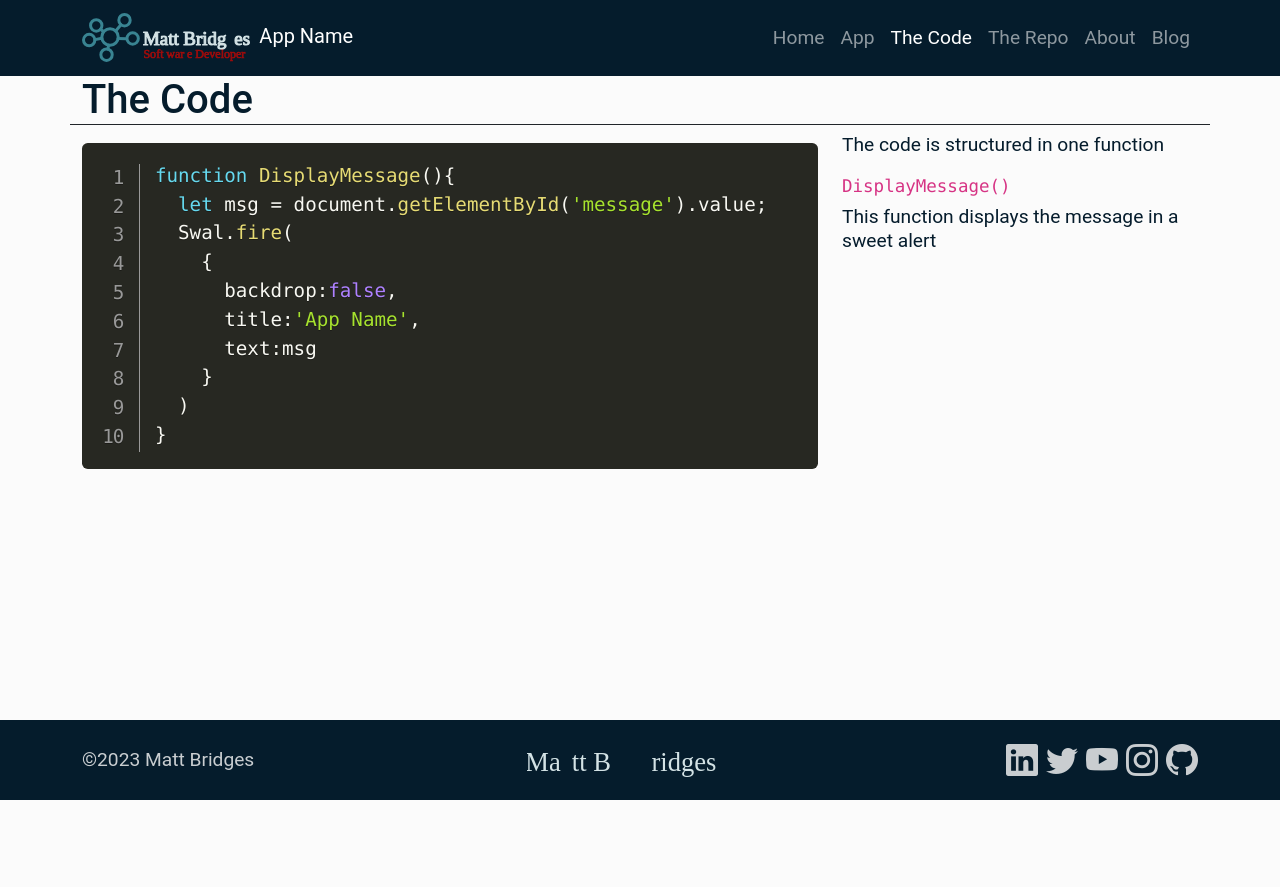
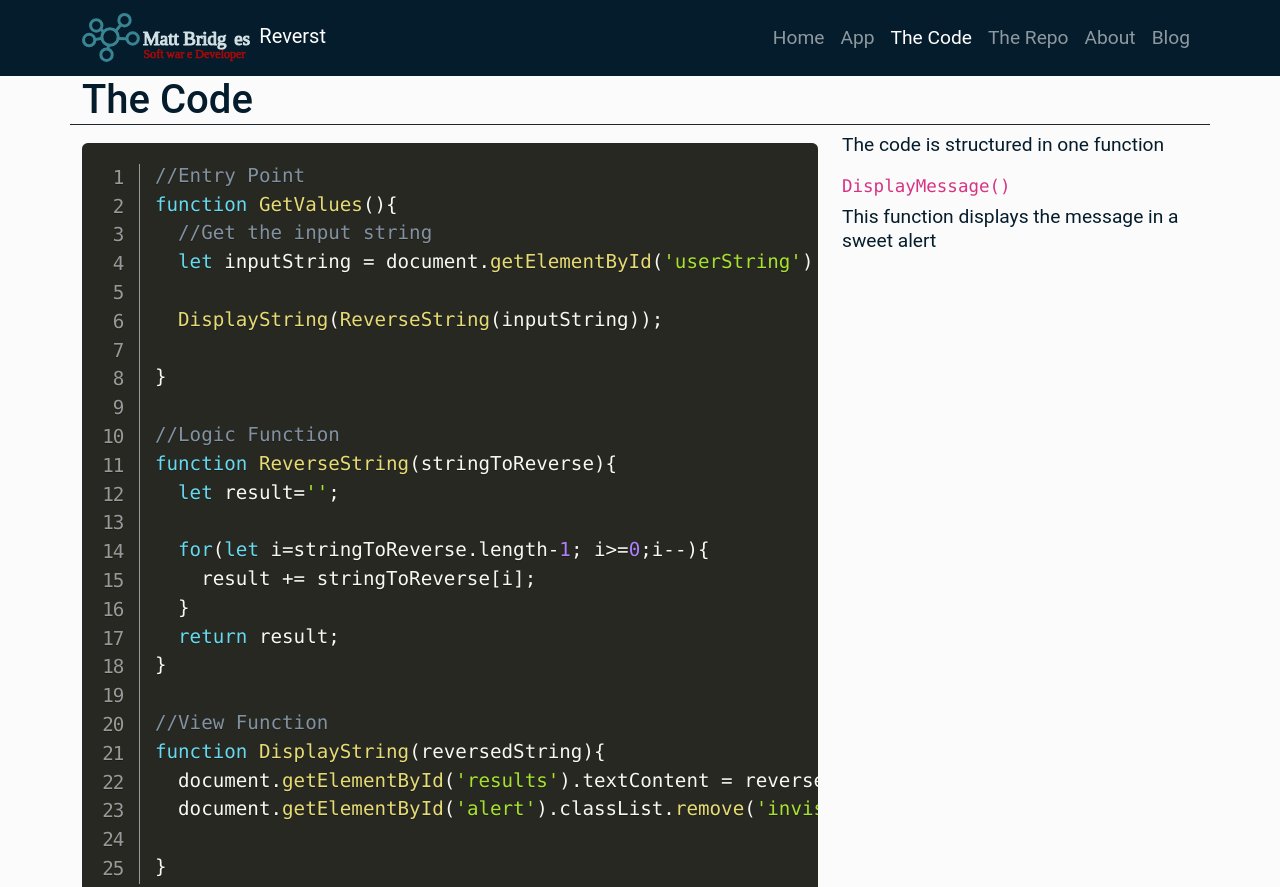
Before and after one commit to MattBridges/Reverst, a plain HTML site: page code.html in a window 1280 px wide. Shown: the top 887 px of the page. Before the commit the page ends 800 px from the top, so only its background shows below. Drawn offline with nearby package versions, Linux system fonts and the light colour scheme.

Commit message:
Updated Footer Links

```diff
--- a/code.html
+++ b/code.html
@@ -1,12 +1,14 @@
 <!DOCTYPE html>
 <html lang="en">
+
   <head>
     <meta charset="UTF-8">
     <meta http-equiv="X-UA-Compatible" content="IE=edge">
     <meta name="viewport" content="width=device-width, initial-scale=1.0, shrink-to-fit=no">
-  <title>App Name: A Coding Challange</title>
+    <title>Reverst: A Coding Challange</title>
     <!-- Bootstrap -->
-  <link href="https://cdn.jsdelivr.net/npm/bootstrap@5.3.0-alpha1/dist/css/bootstrap.min.css" rel="stylesheet" integrity="sha384-GLhlTQ8iRABdZLl6O3oVMWSktQOp6b7In1Zl3/Jr59b6EGGoI1aFkw7cmDA6j6gD" crossorigin="anonymous">
+    <link href="https://cdn.jsdelivr.net/npm/bootstrap@5.3.0-alpha1/dist/css/bootstrap.min.css" rel="stylesheet"
+      integrity="sha384-GLhlTQ8iRABdZLl6O3oVMWSktQOp6b7In1Zl3/Jr59b6EGGoI1aFkw7cmDA6j6gD" crossorigin="anonymous">
 
     <!-- Bootstrap Icons -->
     <link rel="stylesheet" href="https://cdn.jsdelivr.net/npm/bootstrap-icons@1.10.3/font/bootstrap-icons.css">
@@ -22,6 +24,7 @@
 
 
   </head>
+
   <body>
 
     <header>
@@ -29,10 +32,11 @@
         <div class="container">
           <a class="navbar-brand" href="/index.html">
             <img src="/img/Base Logo Vector Files Blue Red.svg" height="50" alt="">
-              App Name
+            Reverst
           </a>
-            <button class="navbar-toggler" type="button" data-bs-toggle="collapse" data-bs-target="#navbarSupportedContent"
-            aria-controls="navbarSupportedContent" aria-expanded="false" aria-label="Toggle navigation">
+          <button class="navbar-toggler" type="button" data-bs-toggle="collapse"
+            data-bs-target="#navbarSupportedContent" aria-controls="navbarSupportedContent" aria-expanded="false"
+            aria-label="Toggle navigation">
             <span class="navbar-toggler-icon-mrb">
               <i class="bi bi-list"></i>
             </span>
@@ -71,15 +75,30 @@
         <div class="col-12 col-lg-8">
           <pre class="line-numbers">
       <code class="language-js">
-        function DisplayMessage(){
-          let msg = document.getElementById('message').value;
-          Swal.fire(
-            {
-              backdrop:false,
-              title:'App Name',
-              text:msg
+        //Entry Point
+        function GetValues(){
+          //Get the input string
+          let inputString = document.getElementById('userString').value;
+
+          DisplayString(ReverseString(inputString));
+
         }
-          )
+
+        //Logic Function
+        function ReverseString(stringToReverse){
+          let result='';
+
+          for(let i=stringToReverse.length-1; i>=0;i--){
+            result += stringToReverse[i];
+          }
+          return result;
+        }
+
+        //View Function
+        function DisplayString(reversedString){
+          document.getElementById('results').textContent = reversedString;
+          document.getElementById('alert').classList.remove('invisible');
+
         }
       </code>
     </pre>
@@ -100,11 +119,10 @@
             <img src="/img/Light_Grey_Signature_Long.svg" height="40" alt="">
           </div>
           <div class="col d-flex justify-content-center justify-content-lg-end my-2">
-        <a href="#" target="_blank" class="socialicons"><i class="bi bi-linkedin"></i></a>
-        <a href="#" target="_blank" class="socialicons"><i class="bi bi-twitter"></i></a>
-        <a href="#" target="_blank" class="socialicons"><i class="bi bi-youtube"></i></a>
-        <a href="#" target="_blank" class="socialicons"><i class="bi bi-instagram"></i></a>
-        <a href="#" target="_blank" class="socialicons"><i class="bi bi-github"></i></a>
+            <a href="https://www.linkedin.com/in/themattbridges/" target="_blank" class="socialicons"><i class="bi bi-linkedin"></i></a>
+            <a href="https://twitter.com/MattBridgesDev" target="_blank" class="socialicons"><i class="bi bi-twitter"></i></a>
+            <a href="https://www.instagram.com/mattbridgesdev/" target="_blank" class="socialicons"><i class="bi bi-instagram"></i></a>
+            <a href="https://github.com/MattBridges" target="_blank" class="socialicons"><i class="bi bi-github"></i></a>
           </div>
         </div>
       </div>
@@ -114,7 +132,9 @@
 
 
     <!-- Scripts -->
-  <script src="https://cdn.jsdelivr.net/npm/bootstrap@5.3.0-alpha1/dist/js/bootstrap.bundle.min.js" integrity="sha384-w76AqPfDkMBDXo30jS1Sgez6pr3x5MlQ1ZAGC+nuZB+EYdgRZgiwxhTBTkF7CXvN" crossorigin="anonymous"></script>
+    <script src="https://cdn.jsdelivr.net/npm/bootstrap@5.3.0-alpha1/dist/js/bootstrap.bundle.min.js"
+      integrity="sha384-w76AqPfDkMBDXo30jS1Sgez6pr3x5MlQ1ZAGC+nuZB+EYdgRZgiwxhTBTkF7CXvN"
+      crossorigin="anonymous"></script>
     <!-- Prism Script -->
     <script src="/js/prism.js"></script>
     <script>
@@ -126,4 +146,5 @@
       })
     </script>
   </body>
+
 </html>
```
Also changed, not shown: app.html (+34 -13 lines), index.html (+20 -14 lines), js/site.js (+24 -9 lines), img/ReverstLogo_200.png (added), img/ReverstLogo_500.png (added). Lines whose indentation alone changed are shown as unchanged.
